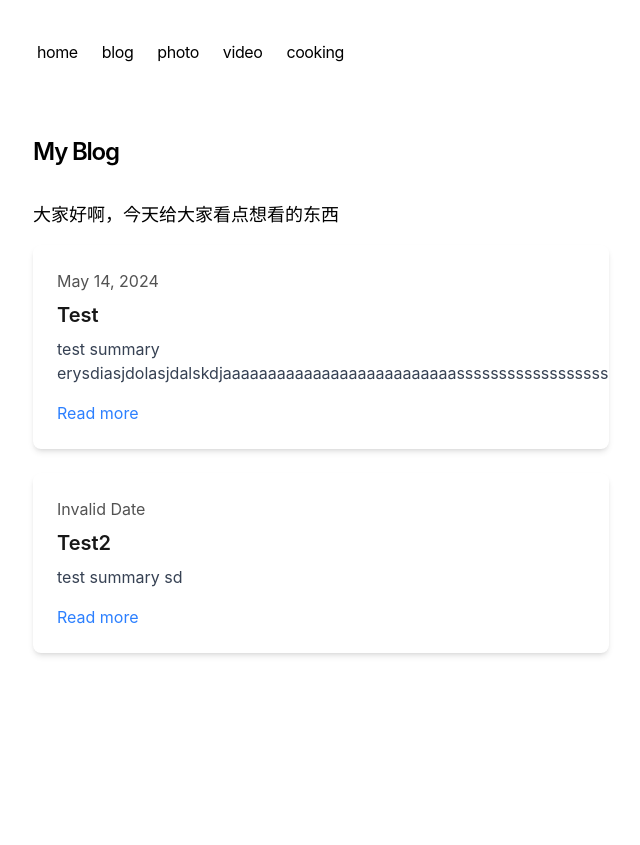
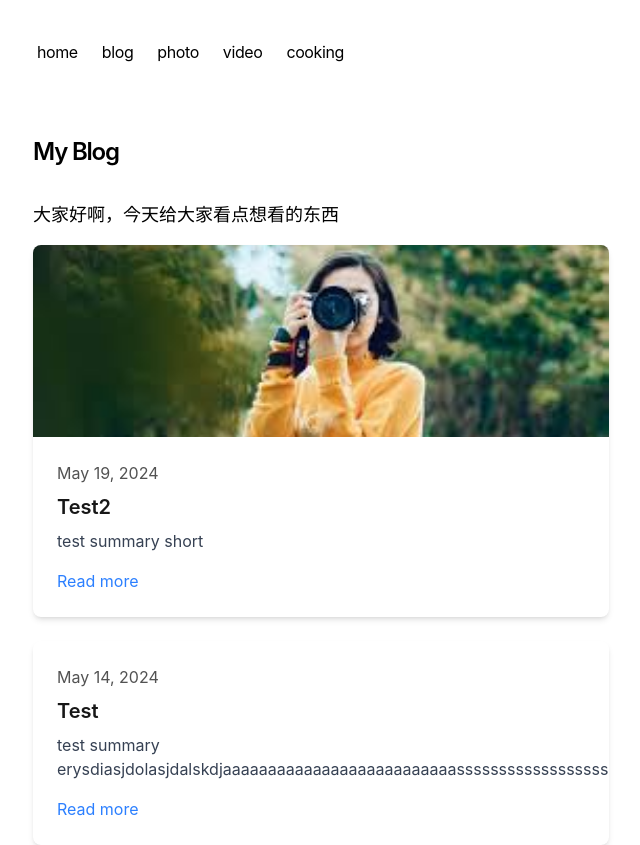
Before and after one commit to xya89/myPersonalWebsite, a Next.js app: page /blog in a window 1280 px wide. Shown: the whole page, without its empty margins (319-959 px from the left). Before the commit the page ends 800 px from the top, so only its background shows below. Built offline with nearby package versions, Linux system fonts and the light colour scheme.

Commit message:
Add image to card view in posts.

```diff
--- a/app/blog/posts/test2.mdx
+++ b/app/blog/posts/test2.mdx
@@ -1,5 +1,8 @@
 ---
 title: 'Test2'
-publishedAt: '2024-05-99'
-summary: 'test summary sd'
+publishedAt: '2024-05-19'
+summary: 'test summary short'
+image: '/blog/post_image/test.jpg'
 ---
+
+This is a test content
--- a/app/components/posts.tsx
+++ b/app/components/posts.tsx
@@ -9,13 +9,20 @@ export function BlogPosts() {
       {allBlogs
         .sort((a, b) => {
           if (new Date(a.metadata.publishedAt) > new Date(b.metadata.publishedAt)) {
-            return -1
+            return -1;
           }
-          return 1
+          return 1;
         })
         .map((post) => (
-          <Link key={post.slug} href={`/blog/${post.slug}`} className="block">
-            <div className="bg-white dark:bg-neutral-800 rounded-lg shadow-md overflow-hidden">
+          <Link key={post.slug} href={`/blog/${post.slug}`} className="block w-full">
+            <div className="bg-white dark:bg-neutral-800 rounded-lg shadow-md overflow-hidden w-full">
+              {post.metadata.image && (
+                <img
+                  src={post.metadata.image}
+                  alt={post.metadata.title}
+                  className="w-full h-48 object-cover"
+                />
+              )}
               <div className="p-6 w-full">
                 <p className="text-neutral-600 dark:text-neutral-400 mb-2 w-full">
                   {formatDate(post.metadata.publishedAt, false)}
@@ -23,7 +30,7 @@ export function BlogPosts() {
                 <h2 className="font-semibold text-xl text-neutral-900 dark:text-neutral-100 mb-2 w-full">
                   {post.metadata.title}
                 </h2>
-                <p className="text-base text-gray-700 dark:text-gray-300 mb-4">
+                <p className="text-base text-gray-700 dark:text-gray-300 mb-4 w-full">
                   {post.metadata.summary}
                 </p>
                 <p className="text-blue-500 hover:underline w-full">Read more</p>
@@ -32,5 +39,5 @@ export function BlogPosts() {
           </Link>
         ))}
     </div>
-  )
+  );
 }
```
Also changed, not shown: public/blog/post_image/test.jpg (added).
